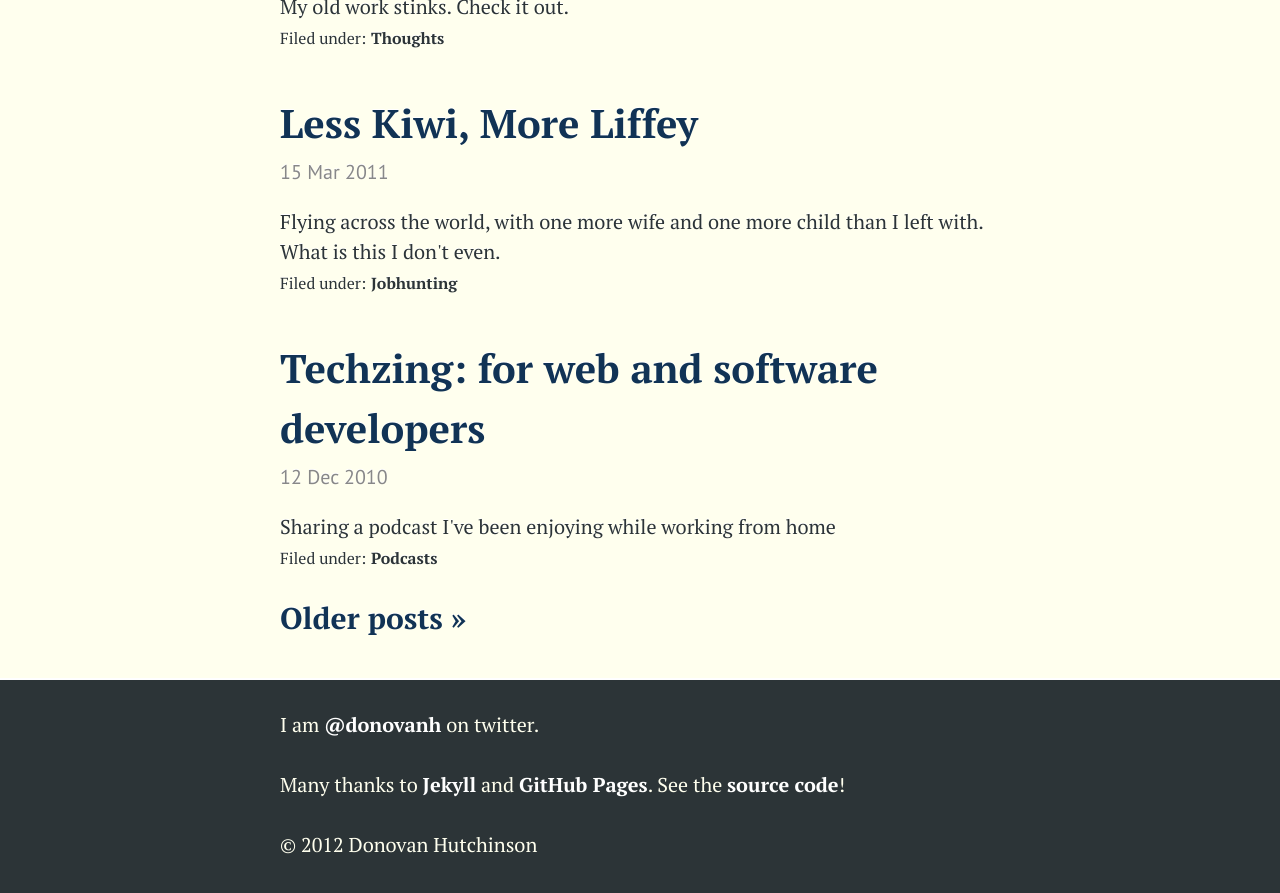
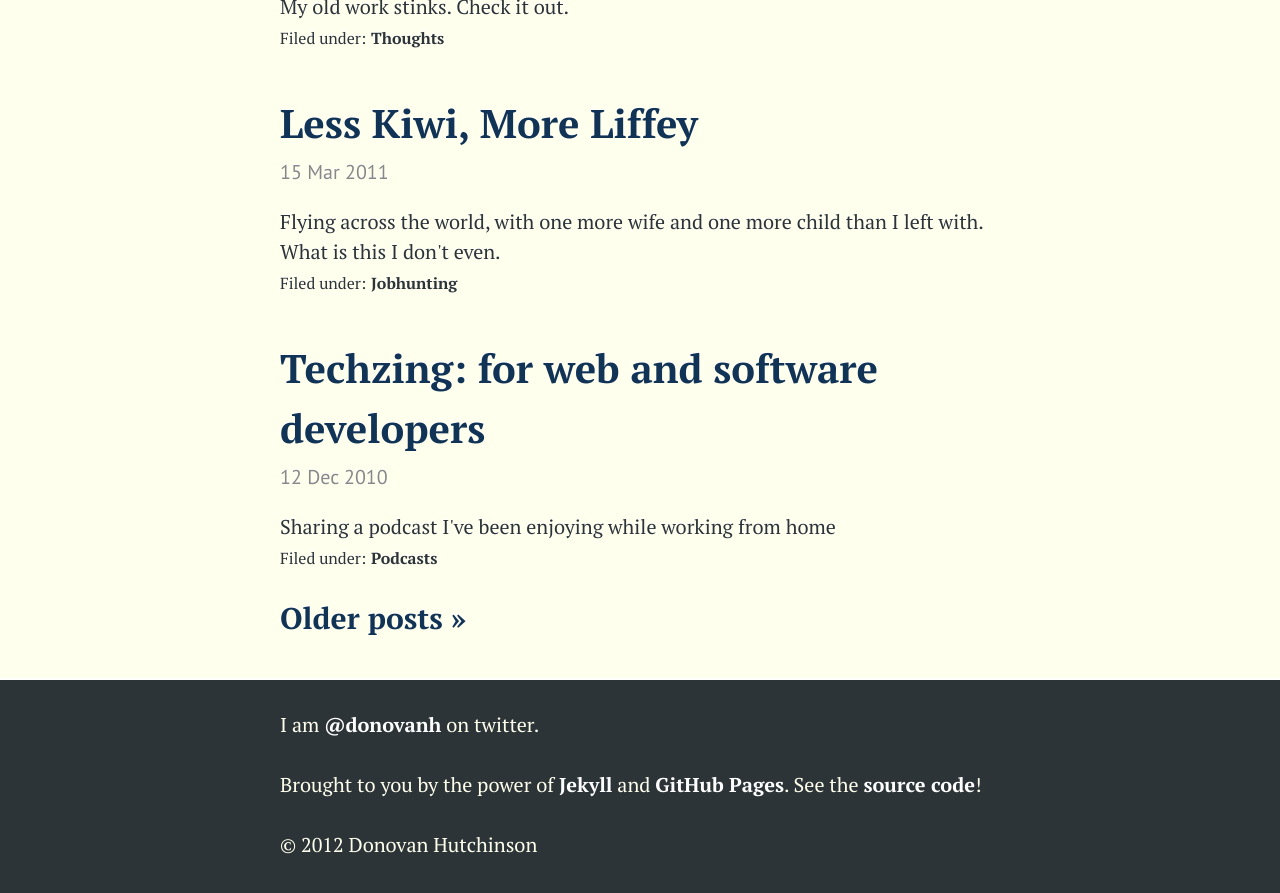
Before and after one commit to donovanh/donovanh.github.com, a Jekyll site: the page built from index.html, in a window 1280 px wide and 900 px high, scrolled down 1807 px. Shown: the top 893 px of the window. Built offline with Jekyll 4.4.1, drawn with Linux system fonts in a browser that asks for light colours; nearby versions of some CDN libraries.

Commit message:
Updated footer

```diff
--- a/_layouts/default.html
+++ b/_layouts/default.html
@@ -36,7 +36,7 @@
 	<footer class="clearfix">
 	  <section class="footer-content">
 	    <p>I am <a href="http://twitter.com/donovanh">@donovanh</a> on twitter.</p>
-	    <p>Many thanks to <a href="http://jekyllrb.com/">Jekyll</a> and <a href="http://pages.github.com">GitHub Pages</a>. See the <a href="https://github.com/donovanh/donovanh.github.com">source code</a>!</p>
+	    <p>Brought to you by the power of <a href="http://jekyllrb.com/">Jekyll</a> and <a href="http://pages.github.com">GitHub Pages</a>. See the <a href="https://github.com/donovanh/donovanh.github.com">source code</a>!</p>
 		  <p>&copy; 2012 Donovan Hutchinson</p>
 		</section>
 	</footer>
```
